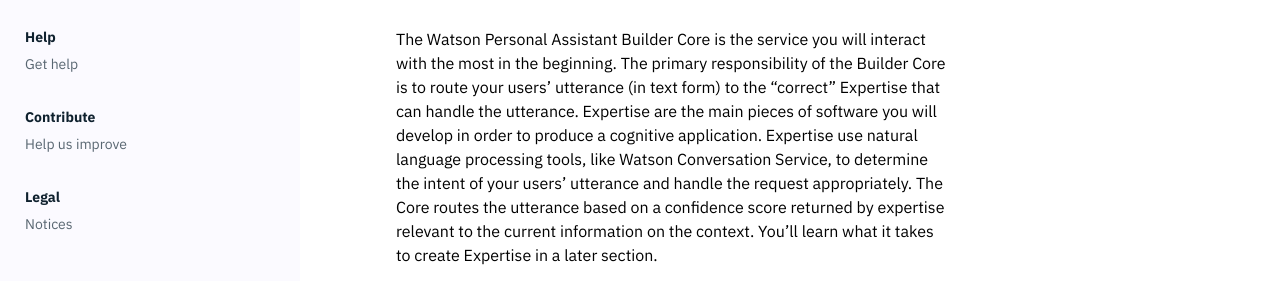
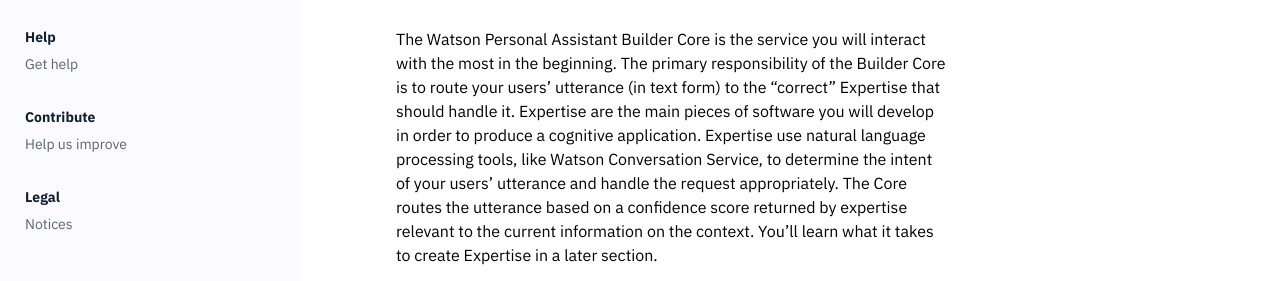
Before and after one commit to benjohnsonnlp/developer, a Jekyll site: the page built from _content/understand-service/overview.md, in a window 1280 px wide. Shown: the part 962-1243 px from the top of the page. Built offline with Jekyll 4.4.1, drawn with Linux system fonts in a browser that asks for light colours.

Commit message:
minor wording change in how core routes utterance to expertise

```diff
--- a/_content/understand-service/overview.md
+++ b/_content/understand-service/overview.md
@@ -10,7 +10,7 @@
 
 ## The Builder Core
 
-The Watson Personal Assistant Builder Core is the service you will interact with the most in the beginning.  The primary responsibility of the Builder Core is to route your users' utterance (in text form) to the "correct" Expertise that can handle the utterance.  Expertise are the main pieces of software you will develop in order to produce a cognitive application.  Expertise use natural language processing tools, like Watson Conversation Service, to determine the intent of your users' utterance and handle the request appropriately.  The Core routes the utterance based on a confidence score returned by expertise relevant to the current information on the context.  You'll learn what it takes to create Expertise in a later section.
+The Watson Personal Assistant Builder Core is the service you will interact with the most in the beginning.  The primary responsibility of the Builder Core is to route your users' utterance (in text form) to the "correct" Expertise that should handle it.  Expertise are the main pieces of software you will develop in order to produce a cognitive application.  Expertise use natural language processing tools, like Watson Conversation Service, to determine the intent of your users' utterance and handle the request appropriately.  The Core routes the utterance based on a confidence score returned by expertise relevant to the current information on the context.  You'll learn what it takes to create Expertise in a later section.
 
 ## The Knowledge Store
 
```
